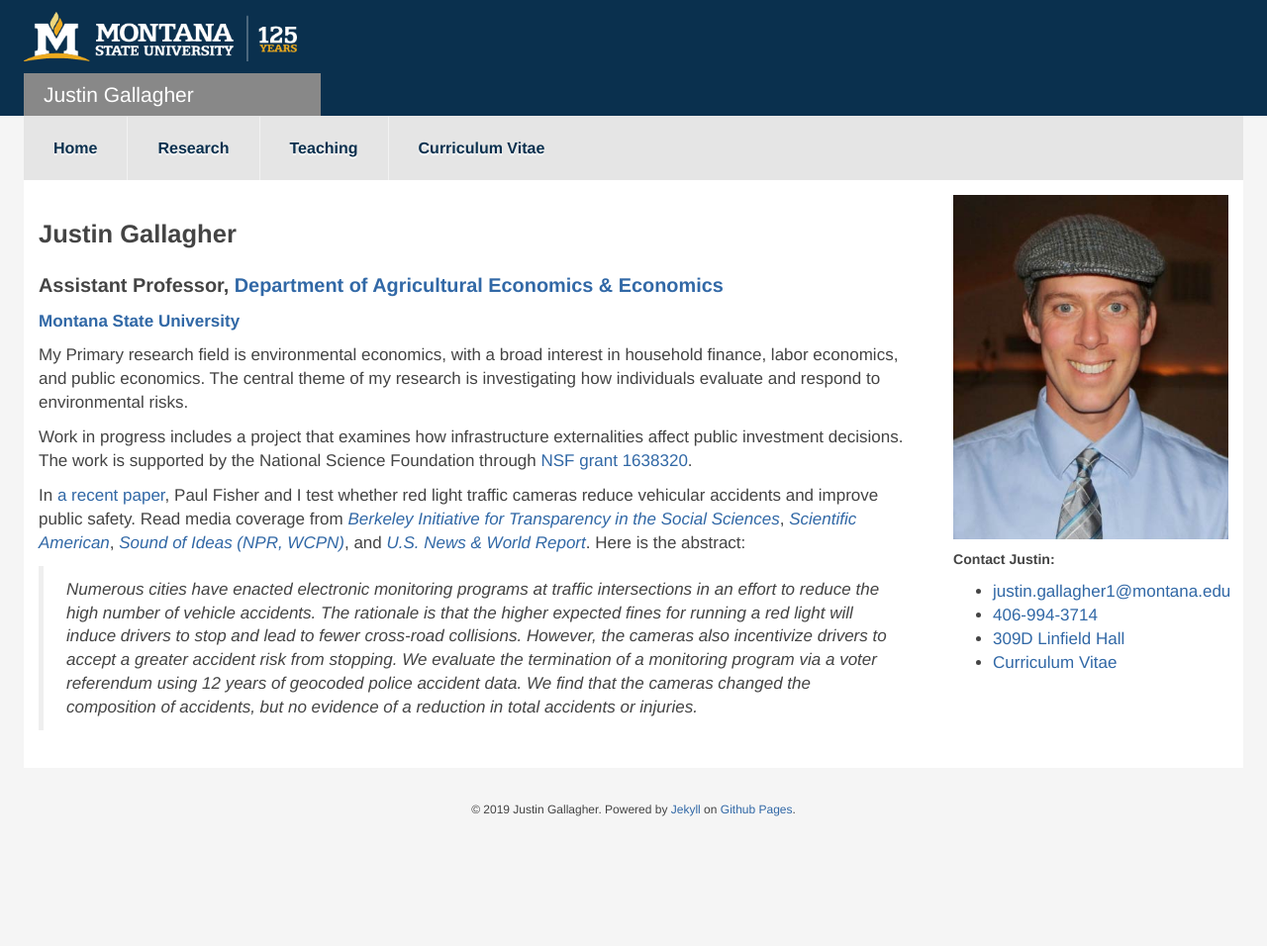
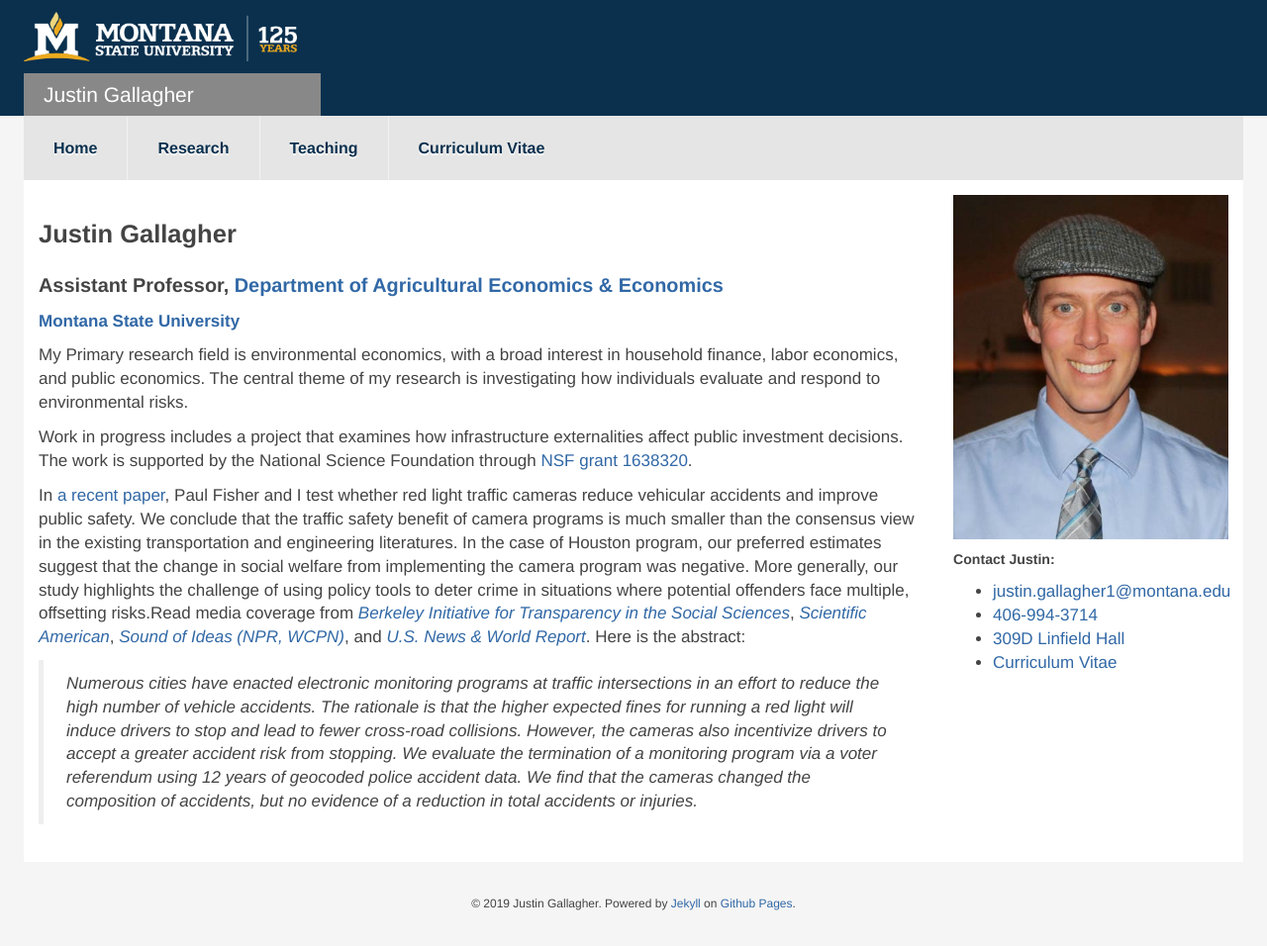
Before and after one commit to justinpgallagher/justinpgallagher.github.io, a Jekyll site: the page built from index.html, in a window 1280 px wide. Shown: the whole page at 99% size. Built offline with Jekyll 4.4.1, drawn with Linux system fonts in a browser that asks for light colours; nearby versions of some CDN libraries; some web fonts are replaced; library files that are not in the unit come from our copies; before the commit the page ends 900 px from its top, so only the background shows below that.

Commit message:
Update home.md

```diff
--- a/_includes/home.md
+++ b/_includes/home.md
@@ -12,7 +12,7 @@ Work in progress includes a project that examines how infrastructure externaliti
 investment decisions. The work is supported by the National Science Foundation through
 [NSF grant 1638320](https://www.nsf.gov/awardsearch/showAward?AWD_ID=1638320&amp;HistoricalAwards=false).
 
-In [a recent paper](pdfs/Gallagher-and-Fisher.pdf), Paul Fisher and I test whether red light traffic cameras reduce vehicular accidents and improve public safety. Read media coverage from
+In [a recent paper](pdfs/Gallagher-and-Fisher.pdf), Paul Fisher and I test whether red light traffic cameras reduce vehicular accidents and improve public safety. We conclude that the traffic safety benefit of camera programs is much smaller than the consensus view in the existing transportation and engineering literatures. In the case of Houston program, our preferred estimates suggest that the change in social welfare from implementing the camera program was negative. More generally, our study highlights the challenge of using policy tools to deter crime in situations where potential offenders face multiple, offsetting risks.Read media coverage from
 <a href="http://www.bitss.org/2017/09/11/public-data-that-isnt-or-wasnt-public/" target="_blank"><em>Berkeley Initiative for Transparency in the Social Sciences</em></a>,
 <em><a href="https://www.scientificamerican.com/article/red-light-cameras-may-not-make-streets-safer/" target="_blank">Scientific American</a></em>,
 <em><a href="http://www.ideastream.org/programs/sound-of-ideas/cleveland-begins-fines-for-violation-of-trash-and-recycling-rules-red-light-camera-study" target="_blank">Sound of Ideas (NPR, WCPN)</a></em>,
```
